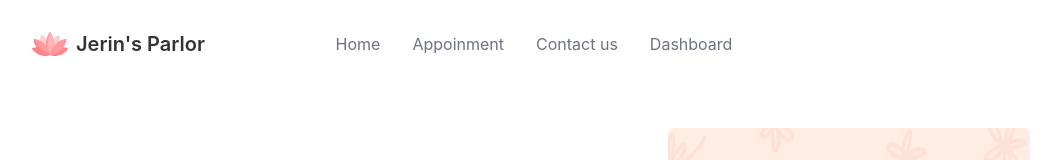
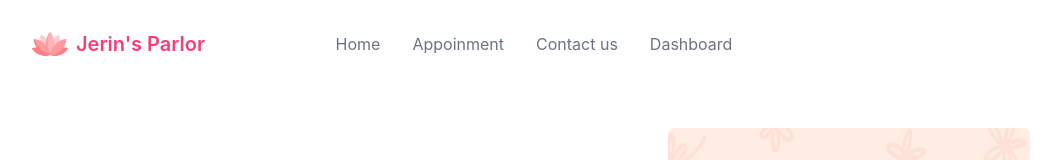
Before and after one commit to Saiket-Das/jerin-parlor, a React (Create React App) app in the folder frontend/: page / in a window 1280 px wide. Shown: the top 160 px of the page, without its empty margins (106-1167 px from the left). Built offline with nearby package versions, Linux system fonts and the light colour scheme.

Commit message:
Frontend - Header logo navigation updated

```diff
--- a/frontend/src/app/components/shared/Header.tsx
+++ b/frontend/src/app/components/shared/Header.tsx
@@ -76,12 +76,19 @@
             </ul>
           </div>
 
-          <a href="/appointment" className="flex items-center">
-            <img src={logo} className="mr-2 h-12 sm:h-9" alt="Flowbite Logo" />
-            <span className="self-center text-xl font-semibold whitespace-nowrap">
-              Jerin's Parlor
-            </span>
-          </a>
+          {/* --------- LOGO --------- */}
+          <Link to="/">
+            <div className="flex items-center">
+              <img
+                src={logo}
+                className="mr-2 h-12 sm:h-9"
+                alt="Flowbite Logo"
+              />
+              <span className="self-center text-xl font-semibold whitespace-nowrap">
+                Jerin's Parlor
+              </span>
+            </div>
+          </Link>
         </div>
 
         <div className="navbar-center hidden lg:flex">
```
